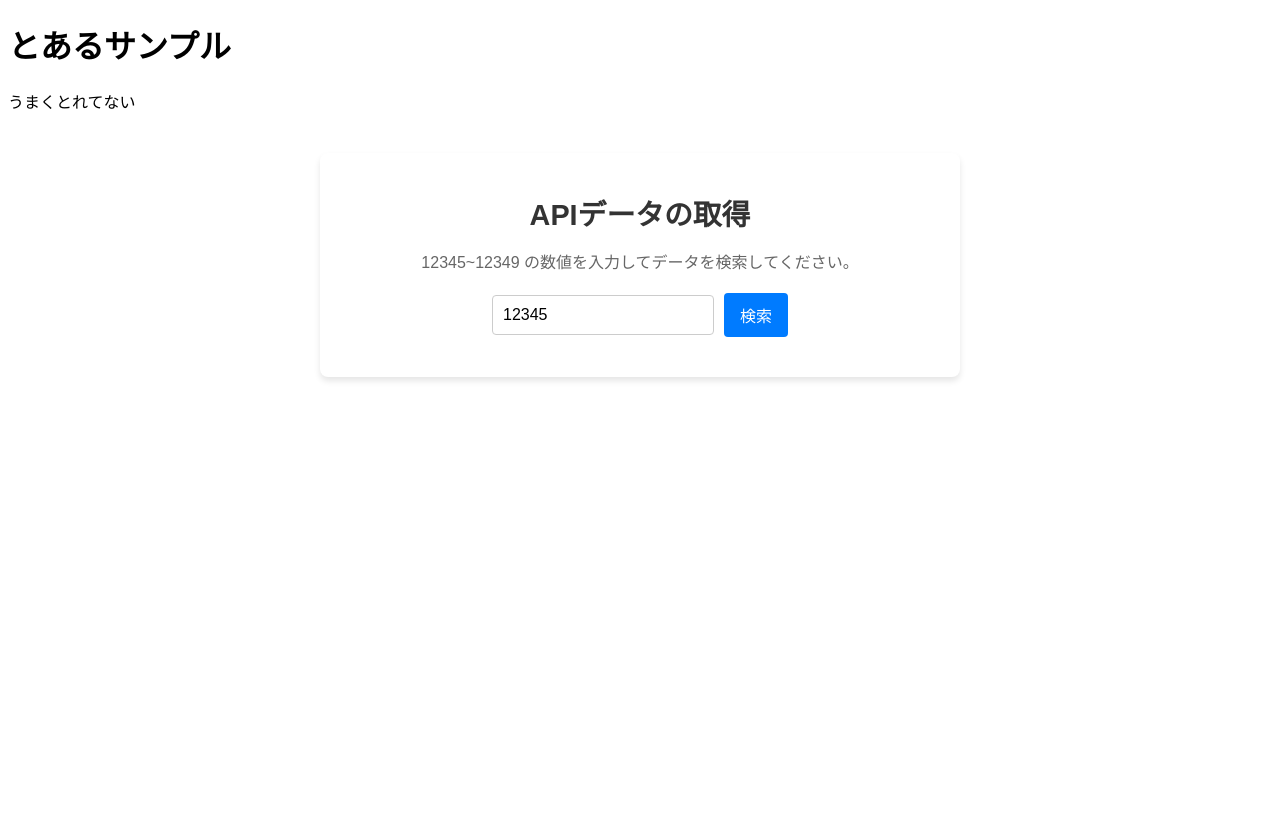
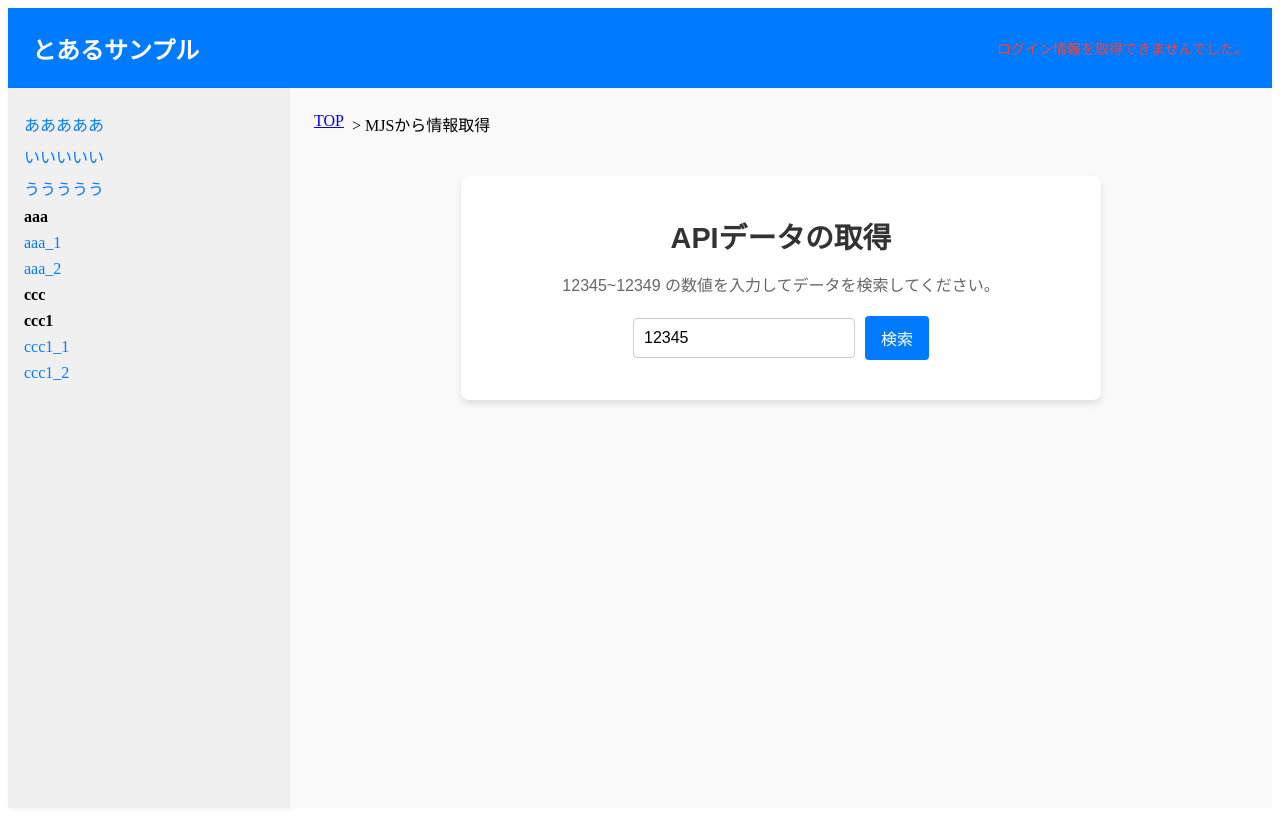
Before and after one commit to llc-morisaka/one-project-sample, a Nuxt app: page /myJsonOpenMock in a window 1280 px wide. Built offline with nearby package versions, Linux system fonts and the light colour scheme; no server answers.

Commit message:
20250127_1

```diff
--- a/app.vue
+++ b/app.vue
@@ -1,3 +1,15 @@
+<script lang="ts" setup>
+const SITE_TITLE = "とあるサンプル";
+useHead({
+	titleTemplate: (titleChunk: string | undefined): string => {
+		let title = SITE_TITLE;
+		if (titleChunk != undefined) {
+			title = `${titleChunk} | ${SITE_TITLE}`;
+		}
+		return title;
+	}
+});
+</script>
 <template>
 	<NuxtLayout>
 		<NuxtPage/>
--- /dev/null
+++ b/components/Breadcrumbs.vue
@@ -0,0 +1,53 @@
+<script setup lang="ts">
+// import type { PropType } from 'vue';
+import type { Breadcrumb } from '@/interfaces';
+/*
+const props = defineProps({
+  breadcrumbs: {
+    type: Array as PropType<Breadcrumb[]>, // パンくずリストの配列
+    required: true,
+  },
+});
+*/
+const props = defineProps<{
+  breadcrumbs: Breadcrumb[];
+}>();
+
+
+</script>
+
+<template>
+  <nav id="breadcrumbs">
+    <ul>
+      <li v-for="(breadcrumb, index) in breadcrumbs" :key="index">
+        <!-- リンクがある場合とない場合で分岐 -->
+        <template v-if="breadcrumb.link">
+<!--          <NuxtLink :to="breadcrumb.link">{{ breadcrumb.text }}</NuxtLink> -->
+          <NuxtLink v-bind:to="{name: breadcrumb.link}">{{ breadcrumb.text }}</NuxtLink>
+
+        </template>
+        <template v-else>
+          {{ breadcrumb.text }}
+        </template>
+      </li>
+    </ul>
+  </nav>
+</template>
+
+<style scoped>
+#breadcrumbs ul {
+  display: flex;
+  list-style: none;
+  padding: 0;
+  margin: 0;
+}
+
+#breadcrumbs li {
+  margin-right: 8px;
+}
+
+#breadcrumbs span {
+  margin: 0 8px;
+  color: #aaa;
+}
+</style>
--- /dev/null
+++ b/components/RecursiveMenu.vue
@@ -0,0 +1,53 @@
+<script setup lang="ts">
+import type { MenuItem } from "@/interfaces"
+
+// メニューデータを受け取る
+defineProps<{
+  menuItems: MenuItem[]; // メニュー項目は MenuItem 型の配列
+}>();
+
+</script>
+
+<template>
+  <ul class="menu">
+    <li v-for="(item, index) in menuItems" :key="index">
+      <template v-if="item.to">
+        <!-- リンクがある場合 -->
+        <NuxtLink :to="item.to" class="menu-link">{{ item.name }}</NuxtLink>
+      </template>
+      <template v-else>
+        <!-- サブメニューがある場合 -->
+        <span class="menu-title">{{ item.name }}</span>
+        <RecursiveMenu v-if="item.children" :menuItems="item.children" />
+      </template>
+    </li>
+  </ul>
+</template>
+
+<style scoped>
+.menu {
+  list-style: none;
+  padding: 0;
+  margin: 0;
+}
+
+.menu > li {
+  margin: 8px 0;
+}
+
+.menu-link {
+  text-decoration: none;
+  color: #007bff;
+  font-size: 16px;
+}
+
+.menu-link:hover {
+  text-decoration: underline;
+}
+
+.menu-title {
+  font-weight: bold;
+  font-size: 16px;
+  cursor: default;
+}
+</style>
--- a/components/TheLoggedinSection.vue
+++ b/components/TheLoggedinSection.vue
@@ -1,28 +1,47 @@
 <script setup lang="ts">
-import type {User} from "@/interfaces";
 import { useUserStore } from '@/store/user';
-
-// const loginUser = useCookie<User | null>("loginUser");
-
 
 // Piniaストアからユーザー情報を取得
 const userStore = useUserStore();
 const loginUser = userStore.user;
 
-
-
-if(loginUser) {
-  console.log("loginUser",loginUser)
-}else {
-  console.log("pinia取得できず");
+if (loginUser) {
+  console.log("loginUser", loginUser);
+} else {
+  console.log("Piniaで取得できず");
 }
-
 </script>
 
 <template>
-  <section v-if="loginUser">
-    <p>{{ loginUser.name }}さんがログイン中</p>
-    <p><NuxtLink v-bind:to="{name: 'logout'}">ログアウト</NuxtLink></p>
+  <section class="user-info" v-if="loginUser">
+    <p class="username">{{ loginUser.name }} さんがログイン中</p>
+    <NuxtLink class="logout-link" v-bind:to="{ name: 'logout' }">ログアウト</NuxtLink>
   </section>
-  <p v-else>うまくとれてない</p>
+  <p class="error-message" v-else>ログイン情報を取得できませんでした。</p>
 </template>
+
+<style scoped>
+/* ユーザー情報表示部分 */
+.user-info {
+  display: flex;
+  align-items: center;
+  gap: 16px;
+  font-size: 16px;
+}
+
+.username {
+  margin: 0;
+  font-weight: bold;
+}
+
+.logout-link {
+  color: #fff;
+  text-decoration: underline;
+  font-size: 14px;
+}
+
+.error-message {
+  color: #f44336;
+  font-size: 14px;
+}
+</style>
--- /dev/null
+++ b/data/menuDataA.ts
@@ -0,0 +1,35 @@
+import type { MenuItem } from "@/interfaces";
+
+export const menuData: MenuItem[] = [
+  {
+    name: 'あああああ',
+    to: '/',
+  },
+  {
+    name: 'いいいいい',
+    to: '/weather/weatherShow',
+  },
+  {
+    name: 'ううううう',
+    to: '/about',
+  },
+  {
+    name: 'aaa',
+    children: [
+      { name: 'aaa_1', to: '/aaa_1' },
+      { name: 'aaa_2', to: '/aaa_2' },
+    ],
+  },
+  {
+    name: 'ccc',
+    children: [
+      {
+        name: 'ccc1',
+        children: [
+          { name: 'ccc1_1', to: '/ccc1_1' },
+          { name: 'ccc1_2', to: '/ccc1_2' },
+        ],
+      },
+    ],
+  },
+];
--- a/layouts/default.vue
+++ b/layouts/default.vue
@@ -1,9 +1,44 @@
 <template>
-  <header>
-    <h1>とあるサンプル</h1>
-    <TheLoggedinSection/>
-  </header>
-  <main>
-    <slot></slot>
-  </main>
+  <div class="layout">
+    <header class="header">
+      <h1 class="site-title">とあるサンプル</h1>
+      <TheLoggedinSection />
+    </header>
+    <main class="main-content">
+      <slot></slot>
+    </main>
+  </div>
 </template>
+
+<style scoped>
+/* レイアウト全体 */
+.layout {
+  display: flex;
+  flex-direction: column;
+  min-height: 100vh;
+}
+
+/* ヘッダー部分 */
+.header {
+  display: flex;
+  justify-content: space-between;
+  align-items: center;
+  padding: 16px 24px;
+  background-color: #007bff;
+  color: #fff;
+  box-shadow: 0 2px 4px rgba(0, 0, 0, 0.1);
+}
+
+.site-title {
+  font-size: 24px;
+  font-weight: bold;
+  margin: 0;
+}
+
+/* メインコンテンツ部分 */
+.main-content {
+  flex: 1;
+  padding: 24px;
+  background-color: #f9f9f9;
+}
+</style>
--- /dev/null
+++ b/layouts/two-block.vue
@@ -0,0 +1,96 @@
+<script setup lang="ts">
+import { menuData } from '@/data/menuDataA';
+
+</script>
+<template>
+  <div class="layout">
+    <header class="header">
+      <h1 class="site-title">とあるサンプル</h1>
+      <TheLoggedinSection />
+    </header>
+    <div class="content">
+      <!-- 左側のメニュー -->
+      <aside class="sidebar">
+        <RecursiveMenu :menuItems="menuData" />
+<!--
+        <nav>
+          <ul>
+            <li><NuxtLink v-bind:to="{name: 'index'}">トップ</NuxtLink></li>
+          </ul>
+        </nav>
+      -->
+      </aside>
+      <!-- メインコンテンツ部分 -->
+      <main class="main-content">
+        <slot></slot>
+      </main>
+    </div>
+  </div>
+</template>
+
+<style scoped>
+/* レイアウト全体 */
+.layout {
+  display: flex;
+  flex-direction: column;
+  min-height: 100vh;
+}
+
+/* ヘッダー部分 */
+.header {
+  display: flex;
+  justify-content: space-between;
+  align-items: center;
+  padding: 16px 24px;
+  background-color: #007bff;
+  color: #fff;
+  box-shadow: 0 2px 4px rgba(0, 0, 0, 0.1);
+}
+
+.site-title {
+  font-size: 24px;
+  font-weight: bold;
+  margin: 0;
+}
+
+/* コンテンツ全体 */
+.content {
+  display: flex;
+  flex: 1;
+}
+
+/* サイドバー */
+.sidebar {
+  width: 250px;
+  background-color: #f0f0f0;
+  padding: 16px;
+  box-shadow: 2px 0 4px rgba(0, 0, 0, 0.1);
+}
+
+.sidebar ul {
+  list-style: none;
+  padding: 0;
+  margin: 0;
+}
+
+.sidebar li {
+  margin-bottom: 8px;
+}
+
+.sidebar a {
+  text-decoration: none;
+  color: #007bff;
+  font-size: 16px;
+}
+
+.sidebar a:hover {
+  text-decoration: underline;
+}
+
+/* メインコンテンツ部分 */
+.main-content {
+  flex: 1;
+  padding: 24px;
+  background-color: #f9f9f9;
+}
+</style>
--- a/pages/index.vue
+++ b/pages/index.vue
@@ -38,17 +38,17 @@ definePageMeta({
 			<section class="navigation-links">
 				<p>
 					<NuxtLink :to="{ name: 'weather-weatherShow' }" class="link-button">
-						管理ページに遷移します
+						管理ページ
 					</NuxtLink>
 				</p>
 				<p>
 					<NuxtLink :to="{ name: 'weather-weatherShow' }" class="link-button">
-						お天気情報取得ページに遷移します
+						お天気情報取得ページ
 					</NuxtLink>
 				</p>
 				<p>
 					<NuxtLink :to="{ name: 'myJsonOpenMock' }" class="link-button">
-						とあるページに遷移します
+						MY JSON SERVERから情報取得ページ
 					</NuxtLink>
 				</p>
 			</section>
--- a/pages/myJsonOpenMock/index.vue
+++ b/pages/myJsonOpenMock/index.vue
@@ -1,8 +1,20 @@
 <script setup lang="ts">
 import axios from 'axios';
 definePageMeta({
+  layout: "two-block",
   middleware: ["loggedin-check"]
 });
+
+const PAGE_TITLE = "MJSから情報取得";
+useHead({
+  title: PAGE_TITLE
+});
+
+const breadcrumbs = [
+  { text: 'TOP', link: 'index' },
+  { text: PAGE_TITLE },
+];
+
 
 
 const data = ref<any>(null);
@@ -45,7 +57,9 @@ const onButtonClick = async (): Promise<void> => {
 </script>
 
 <template>
-  <div class="api-container">
+    <Breadcrumbs :breadcrumbs="breadcrumbs" />
+
+    <div class="api-container">
     <h1>APIデータの取得</h1>
     <p class="description">
       12345~12349 の数値を入力してデータを検索してください。
--- a/pages/weather/weatherInfo.vue
+++ b/pages/weather/weatherInfo.vue
@@ -2,15 +2,18 @@
 import { cities } from '@/data/city';
 import { useSelectedCityStore } from "@/store/SelectedCity";
 import { useUserStore } from '@/store/user';
-import { normalizeClass } from 'vue';
 import { useDateTime } from '~/composables/useDateTime';
 
 
 definePageMeta({
-	layout: "weather",
+	layout: "two-block",
   middleware: ["loggedin-check"]
 });
 
+const PAGE_TITLE = "お天気情報取得";
+useHead({
+  title: PAGE_TITLE
+});
 
 const cityStore = useSelectedCityStore();
 const city = cityStore.city; // Pinia から選択済みの都市情報を取得
@@ -40,6 +43,11 @@ const onCloseView = (): void =>{
   viewFlg.value = false;
 }
 
+const breadcrumbs = [
+  { text: 'TOP', link: 'index' },
+  { text: '都市選択', link: 'weather-weatherShow' },
+  { text: PAGE_TITLE },
+];
 
 
 
@@ -47,6 +55,8 @@ const onCloseView = (): void =>{
 
 <template>
   <div>
+    <Breadcrumbs :breadcrumbs="breadcrumbs" />
+<!--
     <nav id="breadcrumbs">
       <ul>
         <li><NuxtLink v-bind:to="{name: 'index'}">TOP</NuxtLink></li>
@@ -54,7 +64,7 @@ const onCloseView = (): void =>{
         <li>お天気情報取得</li>
       </ul>
     </nav>
-
+  -->
     <section>
       <h1>前のページであなた({{ loginUser?.name }})が選択した都市の情報</h1>
       <div v-if="city">
@@ -63,7 +73,7 @@ const onCloseView = (): void =>{
         <p><strong>クエリ:</strong> {{ city.q }}</p>
         <!-- ボタンを横並びにする -->
         <div class="button-container">
-          <button v-on:click="onGetWeather()">↑この都市のお天気を表示させます</button>
+          <button v-on:click="onGetWeather()">この都市のお天気を表示させます</button>
           <button v-if="viewFlg" v-on:click="onCloseView()">閉じる</button>
         </div>
         <div v-if="viewFlg">
@@ -181,6 +191,7 @@ button:disabled {
 /* ボタンを横並びにするスタイル */
 .button-container {
   display: flex;
+  justify-content: center;
   align-items: center; /* ボタンを垂直方向で中央揃え */
   gap: 8px; /* ボタン間のスペース */
   margin-top: 16px; /* 上に少し余白を追加 */
--- a/pages/weather/weatherShow.vue
+++ b/pages/weather/weatherShow.vue
@@ -4,12 +4,25 @@ import { useSelectedCityStore } from "@/store/SelectedCity";
 
 
 definePageMeta({
-	layout: "weather",
+	layout: "two-block",
   middleware: ["loggedin-check"]
 });
 
+const PAGE_TITLE = "都市選択";
+useHead({
+  title: PAGE_TITLE
+});
+
+
 const selectedCity = ref(null);
 const cityStore = useSelectedCityStore(); // Pinia ストア
+
+
+const breadcrumbs = [
+  { text: 'TOP', link: 'index' },
+  { text: PAGE_TITLE },
+];
+
 
 onMounted(() => {
   cityStore.clearSelectedCity(); // ステートを空にする
@@ -18,40 +31,135 @@ onMounted(() => {
 const onSelectedCity = async (): Promise<void> => {
   if (selectedCity.value) {
     cityStore.setSelectedCity(selectedCity.value); // Pinia に都市情報を保存
+    // await navigateTo("/weather/weatherInfo");
+  } else {
+    console.log('都市が選択されていません');
+  }
+};
+
+const onSelectedCityInfo = async (): Promise<void> => {
+  if (cityStore.city) {
     await navigateTo("/weather/weatherInfo");
   } else {
     console.log('都市が選択されていません');
   }
 };
-
-
 </script>
 
 <template>
-	<nav id="breadcrumbs">
-		<ul>
-			<li><NuxtLink v-bind:to="{name: 'index'}">TOP</NuxtLink></li>
-			<li>都市選択</li>
-		</ul>
-	</nav>
-	<section>
-    <label for="city-select">都市を選択してください:</label>
+  <div>
+
+    <Breadcrumbs :breadcrumbs="breadcrumbs" />
+
+    <section class="city-selection">
+      <h1>都市を選択してください</h1>
+      <div class="form-group">
+        <label for="city-select">都市:</label>
         <select id="city-select" v-model="selectedCity" @change="onSelectedCity">
+          <option value="" disabled selected>都市を選択...</option>
           <option v-for="city in cities" :key="city.id" :value="city">
             {{ city.name }}
           </option>
         </select>
+      </div>
+      <p v-if="!selectedCity">都市を選択して「続行」をクリックしてください。</p>
+      <button
+        class="continue-button"
+        :disabled="!selectedCity"
+        @click="onSelectedCityInfo()"
+      >
+        続行
+      </button>
     </section>
+  </div>
 </template>
 
 <style scoped>
+/* パンくずリスト */
+#breadcrumbs ul {
+  display: flex;
+  list-style: none;
+  padding: 0;
+  margin: 0 0 16px;
+}
+
+#breadcrumbs li {
+  margin-right: 8px;
+}
+
+#breadcrumbs li:not(:last-child)::after {
+  content: ">";
+  margin-left: 8px;
+  color: #aaa;
+}
+
+/* セクション全体 */
+.city-selection {
+  max-width: 600px;
+  margin: 0 auto;
+  padding: 24px;
+  background-color: #f9f9f9;
+  border-radius: 8px;
+  box-shadow: 0 2px 4px rgba(0, 0, 0, 0.1);
+}
+
+h1 {
+  font-size: 24px;
+  margin-bottom: 16px;
+  color: #333;
+  text-align: center;
+}
+
+/* ラベルとセレクトボックス */
+.form-group {
+  margin-bottom: 16px;
+}
+
 label {
   display: block;
   margin-bottom: 8px;
+  font-weight: bold;
+  color: #555;
 }
 
 select {
-  padding: 8px;
+  width: 100%;
+  padding: 12px;
   font-size: 16px;
+  border: 1px solid #ccc;
+  border-radius: 4px;
+  background-color: #fff;
+  box-shadow: 0 1px 3px rgba(0, 0, 0, 0.1);
+}
+
+select:focus {
+  outline: none;
+  border-color: #007bff;
+  box-shadow: 0 0 5px rgba(0, 123, 255, 0.5);
+}
+
+/* ボタン */
+.continue-button {
+  display: block;
+  width: 100%;
+  padding: 12px;
+  font-size: 16px;
+  font-weight: bold;
+  color: #fff;
+  background-color: #007bff;
+  border: none;
+  border-radius: 4px;
+  cursor: pointer;
+  text-align: center;
+  box-shadow: 0 2px 4px rgba(0, 0, 0, 0.1);
+}
+
+.continue-button:disabled {
+  background-color: #aaa;
+  cursor: not-allowed;
+}
+
+.continue-button:hover:not(:disabled) {
+  background-color: #0056b3;
 }
 </style>
```
Also changed, not shown: interfaces.ts (+15 -0 lines). Lines whose indentation alone changed are shown as unchanged.
